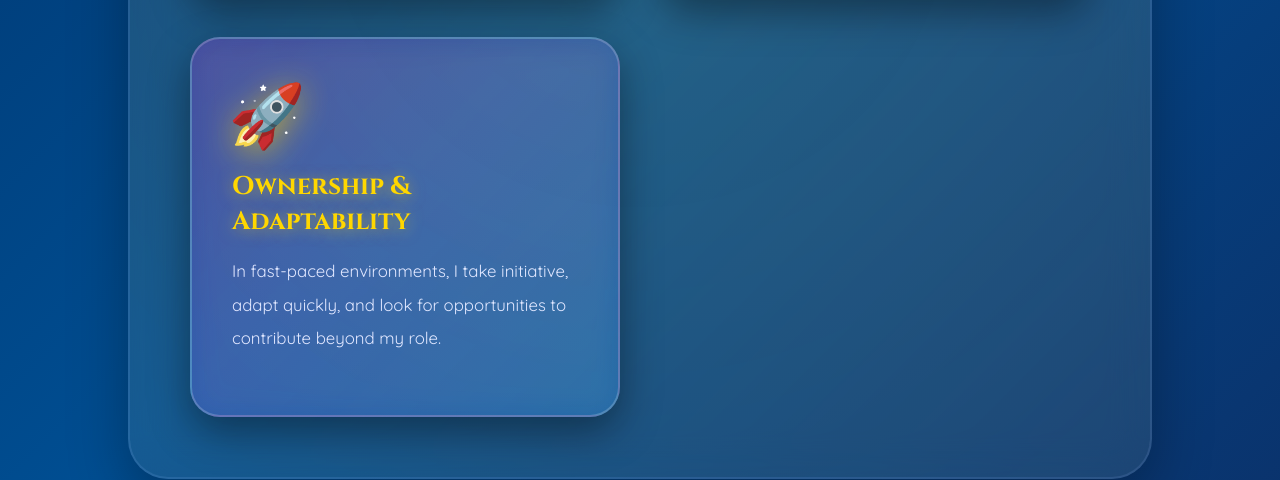
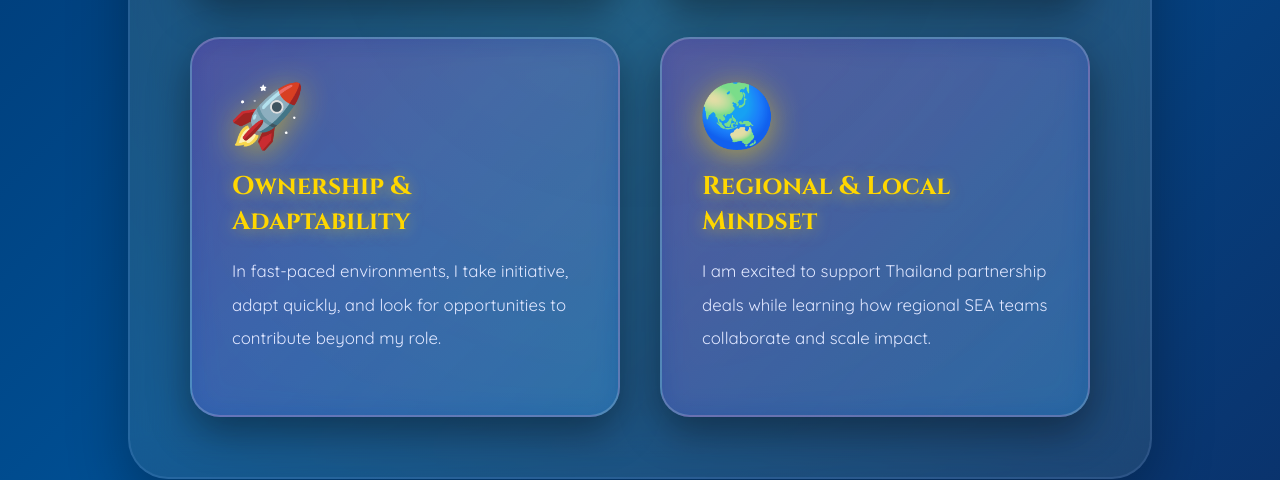
Before and after one commit to Ppunpprem/Disney-Intern, a plain HTML site: page index.html in a window 1280 px wide. Shown: the part 2490-2970 px from the top of the page. Drawn offline with Linux system fonts and the light colour scheme.

Commit message:
add topic4r44rr44de

```diff
--- a/index.html
+++ b/index.html
@@ -604,6 +604,14 @@
                 and look for opportunities to contribute beyond my role.
               </p>
             </div>
+            <div class="magic-card">
+              <div class="card-icon">🌏</div>
+              <h3>Regional & Local Mindset</h3>
+              <p>
+                I am excited to support Thailand partnership deals while
+                learning how regional SEA teams collaborate and scale impact.
+              </p>
+            </div>
           </div>
         </div>
 
```
